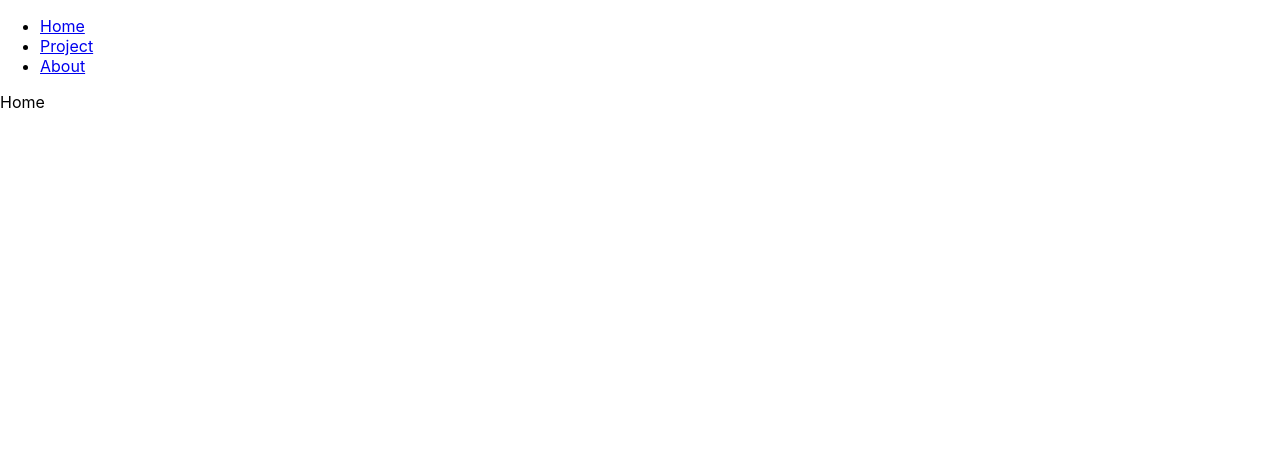
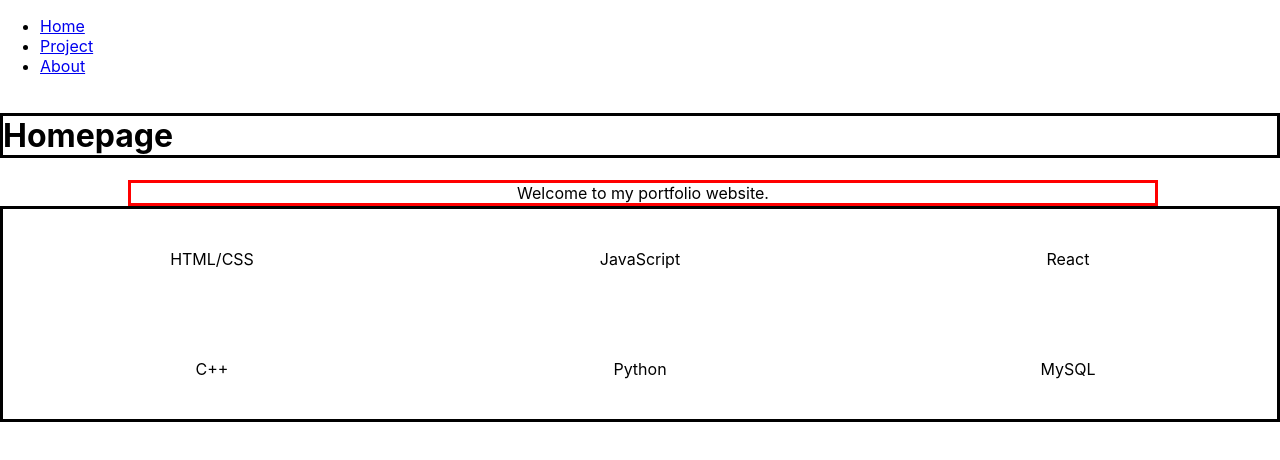
Before and after one commit to thiczd/portfolio, a React (Create React App) app: page / in a window 1280 px wide. Shown: the top 460 px of the page. Built offline with nearby package versions, Linux system fonts and the light colour scheme.

Commit message:
added some layout to home page, including title description and basic grid layout for skills

```diff
--- a/package.json
+++ b/package.json
@@ -6,8 +6,10 @@
     "@testing-library/jest-dom": "^5.17.0",
     "@testing-library/react": "^13.4.0",
     "@testing-library/user-event": "^13.5.0",
+    "framer-motion": "^11.2.14",
     "react": "^18.3.1",
     "react-dom": "^18.3.1",
+    "react-router-dom": "^6.24.1",
     "react-scripts": "5.0.1",
     "web-vitals": "^2.1.4"
   },
--- a/src/Components/App.js
+++ b/src/Components/App.js
@@ -6,7 +6,7 @@ import { Route, Routes } from "react-router-dom";
 
 function App() {
   return (
-    <div className="App">
+    <div>
       <Nav />
       <Routes>
         <Route path="/" element={<Home />} />
--- a/src/Components/Home.js
+++ b/src/Components/Home.js
@@ -1,7 +1,22 @@
 import React from "react";
-
+import "../css/home.css";
 const Home = () => {
-  return <div>Home</div>;
+  return (
+    <>
+      <div className="home">
+        <h1 className="title">Homepage</h1>
+        <div className="description">Welcome to my portfolio website.</div>
+        <div className="portfolio">
+          <div className="grid">HTML/CSS</div>
+          <div className="grid">JavaScript</div>
+          <div className="grid">React</div>
+          <div className="grid">C++</div>
+          <div className="grid">Python</div>
+          <div className="grid">MySQL</div>
+        </div>
+      </div>
+    </>
+  );
 };
 
 export default Home;
--- a/src/Components/Nav.js
+++ b/src/Components/Nav.js
@@ -1,10 +1,10 @@
 import React from "react";
 import { Link } from "react-router-dom";
-
+import "../css/nav.css";
 const Nav = () => {
   return (
-    <nav className="Nav">
-      <ul>
+    <nav className="nav">
+      <ul className="nav-list">
         <li>
           <Link to="/">Home</Link>
         </li>
--- /dev/null
+++ b/src/css/home.css
@@ -0,0 +1,28 @@
+.home {
+  display: flex;
+  flex-direction: column;
+}
+.title {
+  border: solid;
+  border-color: black;
+}
+
+.description {
+  border: solid;
+  border-color: red;
+  display: flex;
+  justify-content: center;
+  margin-left: 10vw;
+  width: 80%;
+}
+
+.portfolio {
+  display: grid;
+  grid-template-columns: repeat(3, 1fr);
+  gap: 10px;
+  grid-auto-rows: minmax(100px, auto);
+  border: solid;
+  border-color: black;
+  justify-items: center;
+  align-items: center;
+}
--- /dev/null
+++ b/src/css/nav.css
@@ -0,0 +1,3 @@
+nav {
+  display: flex;
+}
```
Also changed, not shown: 1 other file (tests, documents, lock files or other folders).
